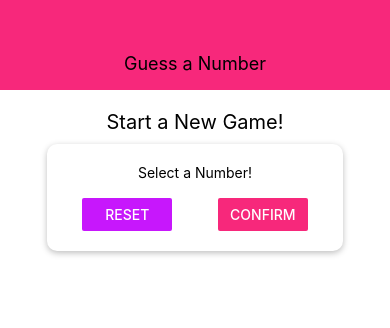
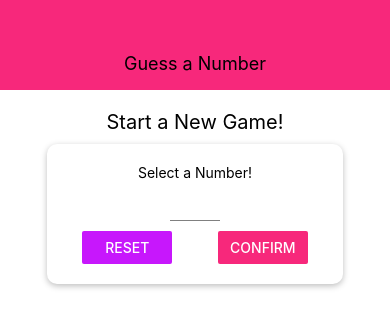
Before and after one commit to ankanSikdar/react-native-guess-a-number, a React Native app: screen / in a window 390 px wide. Shown: the top 328 px of the page. Built offline with nearby package versions, Linux system fonts and the light colour scheme.

Commit message:
Configuring and Styling TextInput

```diff
--- /dev/null
+++ b/components/Input.js
@@ -0,0 +1,22 @@
+import React from "react";
+import { StyleSheet, TextInput } from "react-native";
+
+const Input = (props) => {
+  return (
+    <TextInput
+      {...props}
+      style={{ ...styles.input, ...props.style }}
+    ></TextInput>
+  );
+};
+
+const styles = StyleSheet.create({
+  input: {
+    height: 30,
+    borderBottomColor: "grey",
+    borderBottomWidth: 1,
+    marginVertical: 10,
+  },
+});
+
+export default Input;
--- a/screens/StartGameScreen.js
+++ b/screens/StartGameScreen.js
@@ -1,7 +1,9 @@
 import React from "react";
-import { View, Text, StyleSheet, TextInput, Button } from "react-native";
+import { View, Text, StyleSheet, Button } from "react-native";
+
 import Card from "../components/Card";
 import Colors from "../constants/colors";
+import Input from "../components/Input";
 
 const StartGameScreen = (props) => {
   return (
@@ -9,7 +11,14 @@
       <Text style={styles.title}>Start a New Game!</Text>
       <Card style={styles.inputContainer}>
         <Text>Select a Number!</Text>
-        <TextInput />
+        <Input
+          style={styles.input}
+          blurOnSubmit
+          autoCapitalize="none"
+          autoCorrect={false}
+          keyboardType="number-pad"
+          maxLength={2}
+        />
         <View style={styles.buttonContainer}>
           <View style={styles.button}>
             <Button title="Reset" onPress={() => {}} color={Colors.accent} />
@@ -38,6 +47,10 @@
     maxWidth: "80%",
     alignItems: "center",
   },
+  input: {
+    width: 50,
+    textAlign: "center",
+  },
   buttonContainer: {
     flexDirection: "row",
     width: "100%",
```
